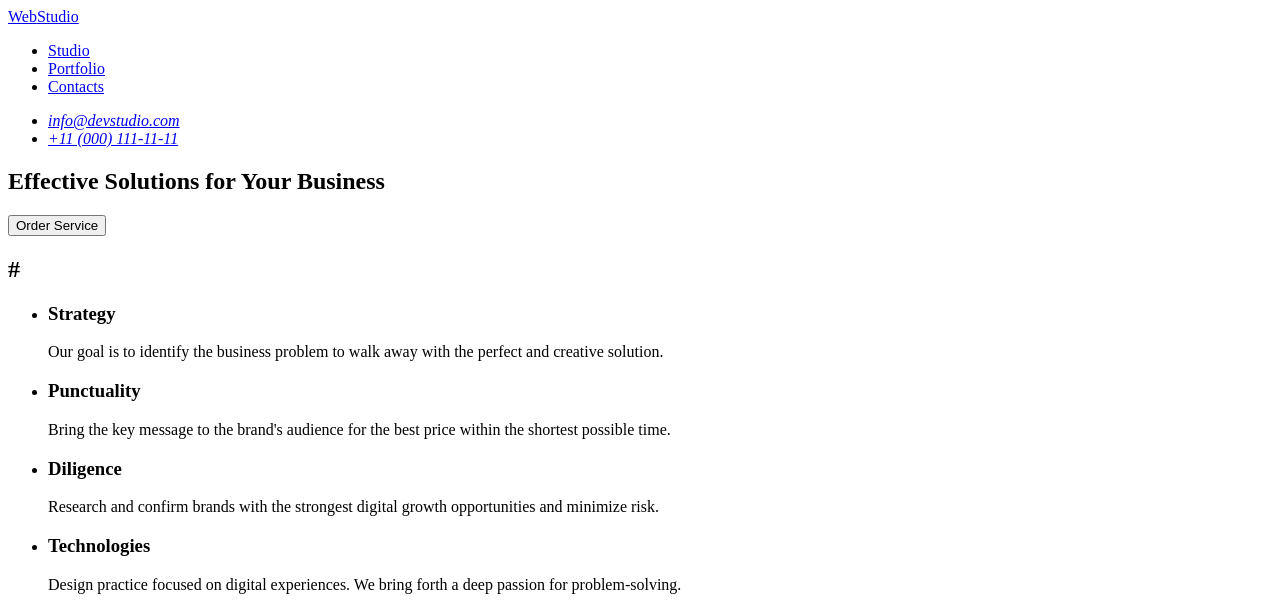
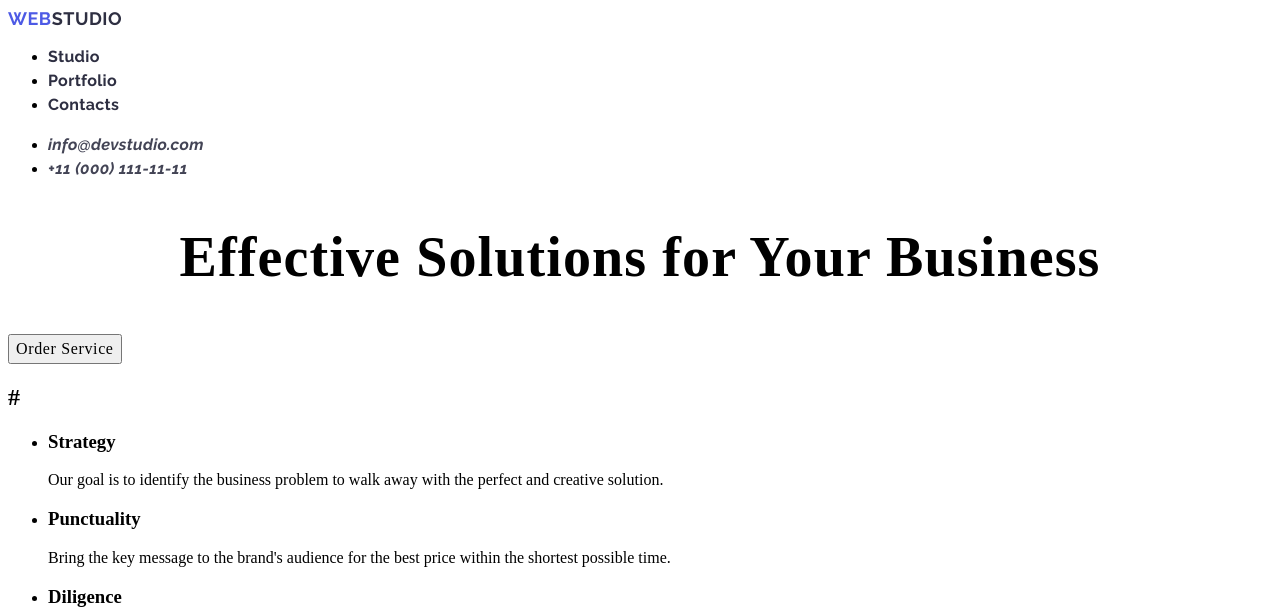
Before and after one commit to KosKopylov/goit-markup-hw-02, a plain HTML site: page index.html in a window 1280 px wide. Shown: the top 611 px of the page. Drawn offline with Linux system fonts and the light colour scheme.

Commit message:
add index file

```diff
--- a/css/styles.css
+++ b/css/styles.css
@@ -1,15 +1,77 @@
-.body {font-family: Roboto, sans-serif;
-color: #434455;}
+.body {
+    font-family: Roboto, sans-serif;
+    color: #434455;
+    background-color: #F4F4FD; }
+
+
 /* #region header */
 .page-header{}
 .page-nav{}
-.header-logo{}
-.nav-list{}
-.nav-list-item{}
-.nav-link{}
+.header-logo{
+    font-family: "Raleway",
+        sans-serif;
+    font-weight: 700;
+    font-size: 18px;
+    line-height: 117%;
+    letter-spacing: 0.03em;
+    text-transform: uppercase;
+    color: #2E2F42;
+    text-decoration: none;}
+.web{
+    font-family: "Raleway",
+        sans-serif;
+    font-weight: 700;
+    font-size: 18px;
+    line-height: 117%;
+    letter-spacing: 0.03em;
+    text-transform: uppercase;
+    color: #4D5AE5;
+}
+.header-logo:hover :focus{color:#4D5AE5;}
+.nav-list-item .nav-link {
+    font-family: "Raleway",
+        sans-serif;
+    font-weight: 500;
+    font-size: 16px;
+    line-height: 150%;
+    letter-spacing: 0.02em;
+    color: #2E2F42;
+    text-decoration: none; }
+    .nav-list-item .nav-link:hover,
+    .nav-list-item .nav-link:focus {
+        color: #4D5AE5; }
+    .page-adress {}
+    .adress-list {}
+    .adress-list-item .address-link {
+        font-family: "Raleway",
+            sans-serif;;
+        font-weight: 400;
+        font-size: 16px;
+        line-height: 150%;
+        letter-spacing: 0.02em;
+        color: #434455;
+        text-decoration: none;}
+     .adress-list-item .address-link:hover,
+     .adress-list-item .address-link:focus {
+        color: #4D5AE5;  }
+
 /* #endregion header */
 /* #region hero */
 .section-hero{}
-.title-hero{}
-.button-hero{}
+.title-hero{
+    font-family: var(--font-family);
+    font-weight: 700;
+    font-size: 56px;
+    line-height: 107%;
+    letter-spacing: 0.02em;
+    text-align: center;
+    color: var(--white);}
+.button-hero{
+    font-family: var(--font-family);
+    font-weight: 500;
+    font-size: 16px;
+    line-height: 150%;
+    letter-spacing: 0.04em;
+    color: var(--white);
+    text-align: center; }
 /* #endregion hero */
--- a/index.html
+++ b/index.html
@@ -14,17 +14,17 @@
     <!-- #region header-->
     <header class="page-header">
       <nav class="page-nav">
-        <a href="./index.html" class="header-logo">Web<span class="web">Studio</span></a>
+        <a href="./index.html" class="header-logo"><span class="web">Web</span>Studio</span></a>
         <ul class="nav-list">
           <li class="nav-list-item"><a href="#Studio" class="nav-link">Studio</a></li>
           <li class="nav-list-item"><a href="#Portfolio" class="nav-link">Portfolio</a></li>
           <li class="nav-list-item"><a href="#Contacts" class="nav-link">Contacts</a></li>
         </ul>
       </nav>
-      <address>
-        <ul>
-          <li><a href="mailto:info@devstudio.com">info@devstudio.com</a></li>
-          <li><a href="tel:+110001111111">+11 (000) 111-11-11</a></li>
+      <address class="page-adress">
+        <ul class="adress-list">
+          <li class="adress-list-item"><a href="mailto:info@devstudio.com" class="address-link">info@devstudio.com</a></li>
+          <li class="adress-list-item"><a href="tel:+110001111111" class="address-link">+11 (000) 111-11-11</a></li>
         </ul>
       </address>
     </header>
```
